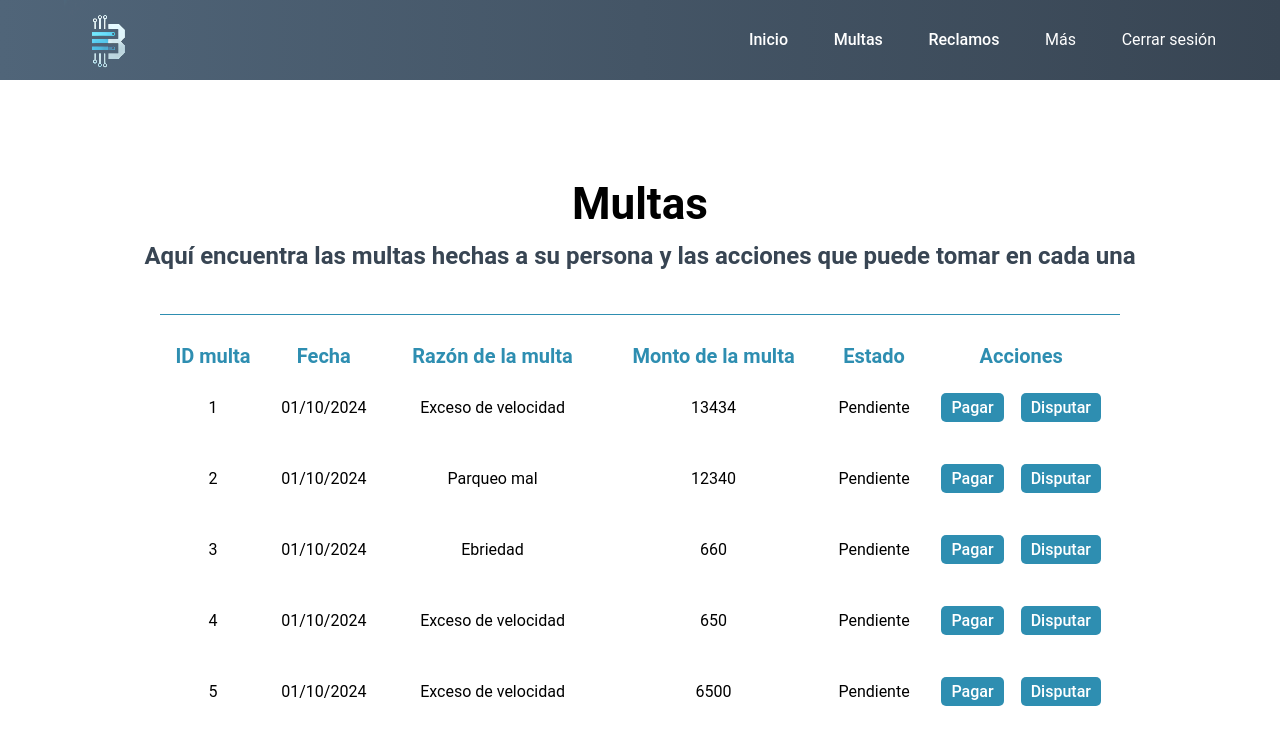
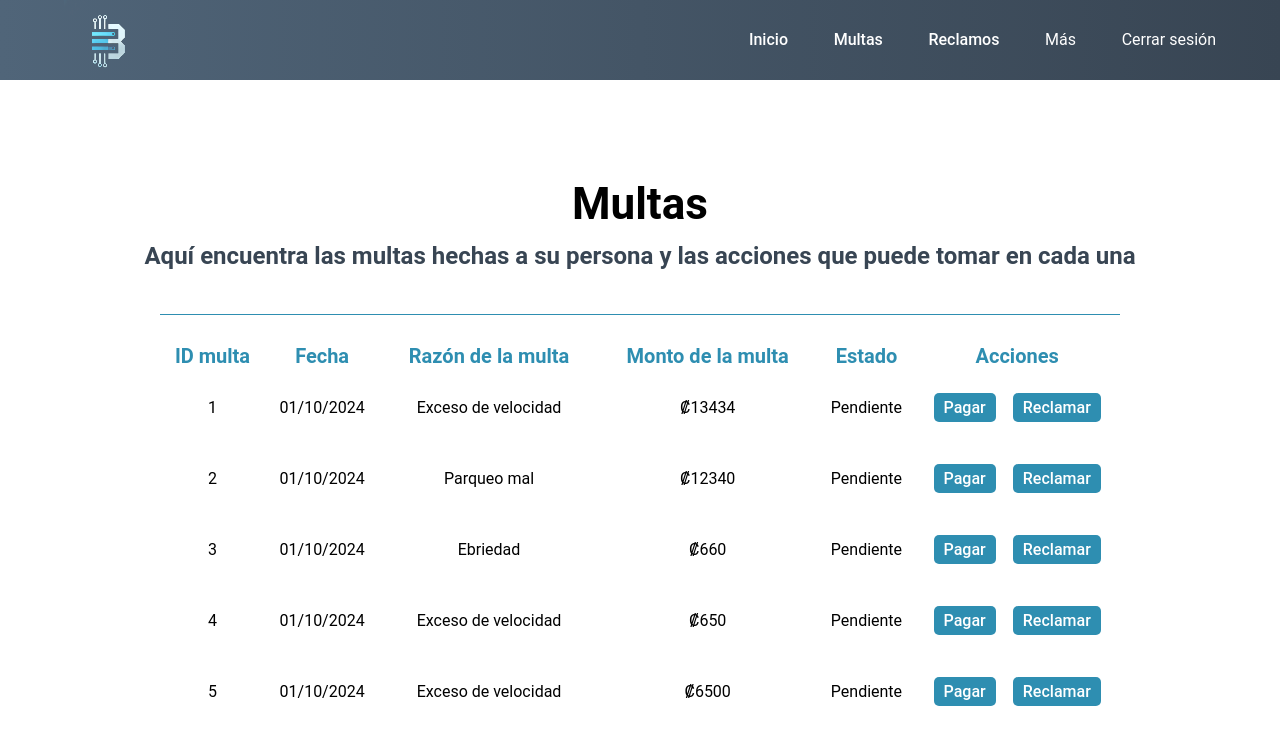
Before and after one commit to Pabloscode23/.NetReact-CarTicketsApp, a React (Vite) app in the folder frontend/: page /multas-usuario in a window 1280 px wide. Shown: the top 744 px of the page. Built offline with nearby package versions, Linux system fonts and the light colour scheme; sample sign-in values are in the browser's storage.

Commit message:
Frontend: Correccion de temas de diseno

```diff
--- a/frontend/src/modules/auth/pages/ForgotPasswordPage.jsx
+++ b/frontend/src/modules/auth/pages/ForgotPasswordPage.jsx
@@ -23,7 +23,7 @@ export const ForgotPasswordPage = () => {
 
     return (
         <div className="two-factor">
-            <h1 className="two-factor__title">Recuperar su contraseña</h1>
+            <h1 className="two-factor__title">Recuperar contraseña</h1>
             <form className="two-factor__form" onSubmit={onSubmit}>
                 <div className="two-factor__inputs">
                     <div className="login-form__field">
--- a/frontend/src/modules/auth/styles/LoginPage.css
+++ b/frontend/src/modules/auth/styles/LoginPage.css
@@ -1,5 +1,4 @@
 .login-form {
-    margin-top: 10vh;
     color: var(--color-grey-dark);
     box-shadow: 0 0 100px #DFF5FC;
     border-radius: 30px;
--- a/frontend/src/modules/public/styles/FormRegistFinalUser.css
+++ b/frontend/src/modules/public/styles/FormRegistFinalUser.css
@@ -1,5 +1,4 @@
 .container__form {
-    margin-top: 10vh;
     color: var(--color-grey-dark);
     box-shadow: 0 0 100px #DFF5FC;
     border-radius: 30px;
--- a/frontend/src/modules/tickets/components/TicketUser.jsx
+++ b/frontend/src/modules/tickets/components/TicketUser.jsx
@@ -6,11 +6,11 @@ export const TicketUser = ({ id, date, reason, amount, status, onDispute }) => {
             <td>{id}</td>
             <td>{date}</td>
             <td>{reason}</td>
-            <td>{amount}</td>
+            <td>{"₡" + amount}</td>
             <td>{status}</td>
             <td className='table__buttons'>
                 <button>Pagar</button> {/* Debe de redirigir a la pagina de pago*/}
-                <button onClick={onDispute}>Disputar</button>
+                <button onClick={onDispute}>Reclamar</button>
             </td>
         </tr>
     )
--- a/frontend/src/modules/tickets/pages/AllUserTicketsPage.jsx
+++ b/frontend/src/modules/tickets/pages/AllUserTicketsPage.jsx
@@ -3,7 +3,7 @@ import { TicketUser } from '../components/TicketUser';
 import '../styles/AllUserTickets.css';
 
 export const AllUserTicketsPage = () => {
-
+    {/**Hacer un context y llamarlo aqui */ }
     const [tickets, setTickets] = useState([
         {
             id: 1,
@@ -36,13 +36,12 @@ export const AllUserTicketsPage = () => {
             amount: "6500",
             status: "Pendiente",
         }
-
     ]);
     //Debe de generarse un update en la base de datos
     const handleDispute = (id) => {
         setTickets((prevTickets) =>
             prevTickets.map((ticket) =>
-                ticket.id === id ? { ...ticket, status: "En Disputa" } : ticket
+                ticket.id === id ? { ...ticket, status: "Reclamada" } : ticket
             )
         );
     };
--- a/frontend/src/modules/tickets/routes/TicketsRoutes.jsx
+++ b/frontend/src/modules/tickets/routes/TicketsRoutes.jsx
@@ -18,7 +18,6 @@ export const TicketsRoutes = () => {
 
             {/* Ruta para ingresar datos en el lector de imagenes */}
             <Route path="/lector-imagenes" element={<h1>Reader</h1>} />
-
         </Routes>
     )
 }
```
Also changed, not shown: frontend/src/constants/routes.jsx (+4 -4 lines).
